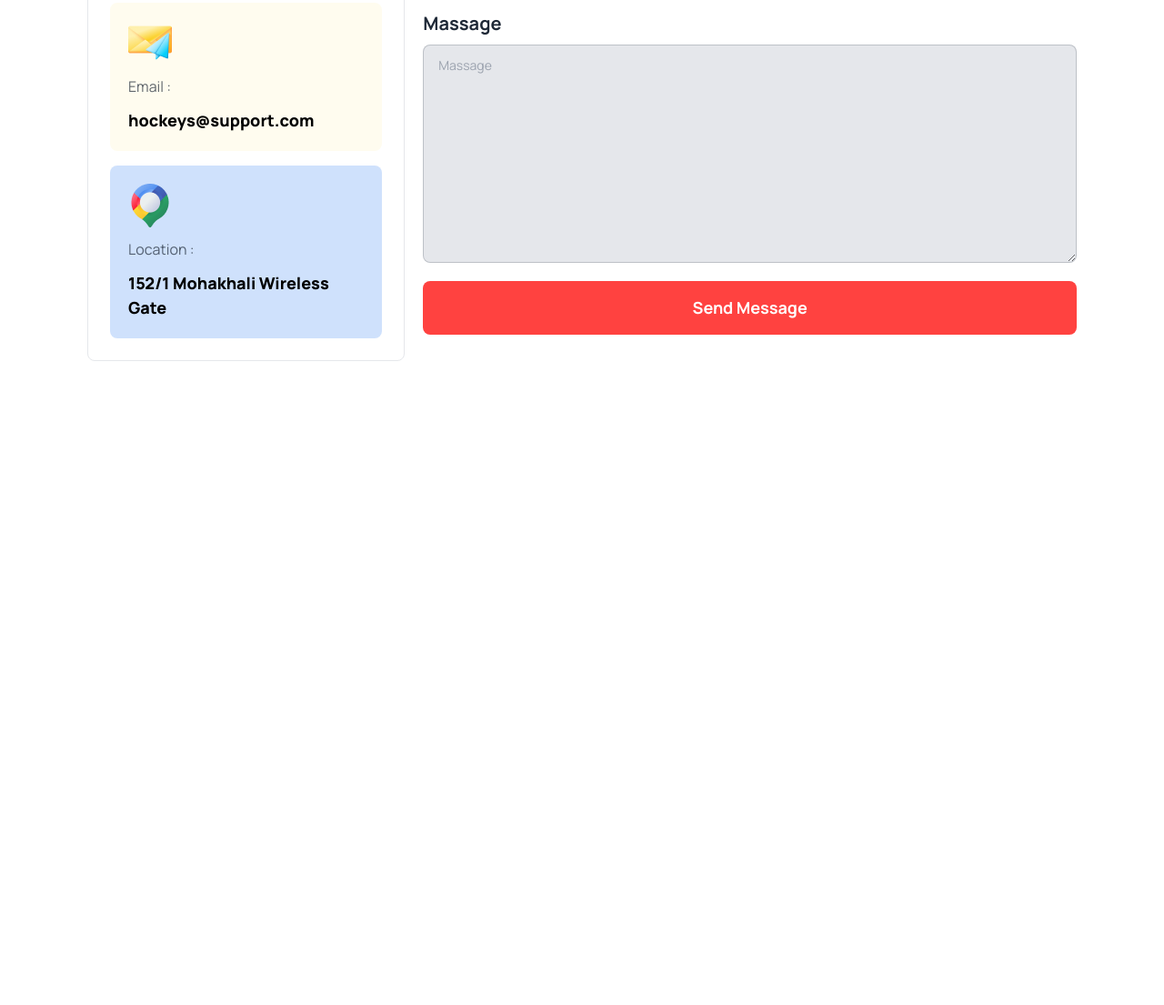
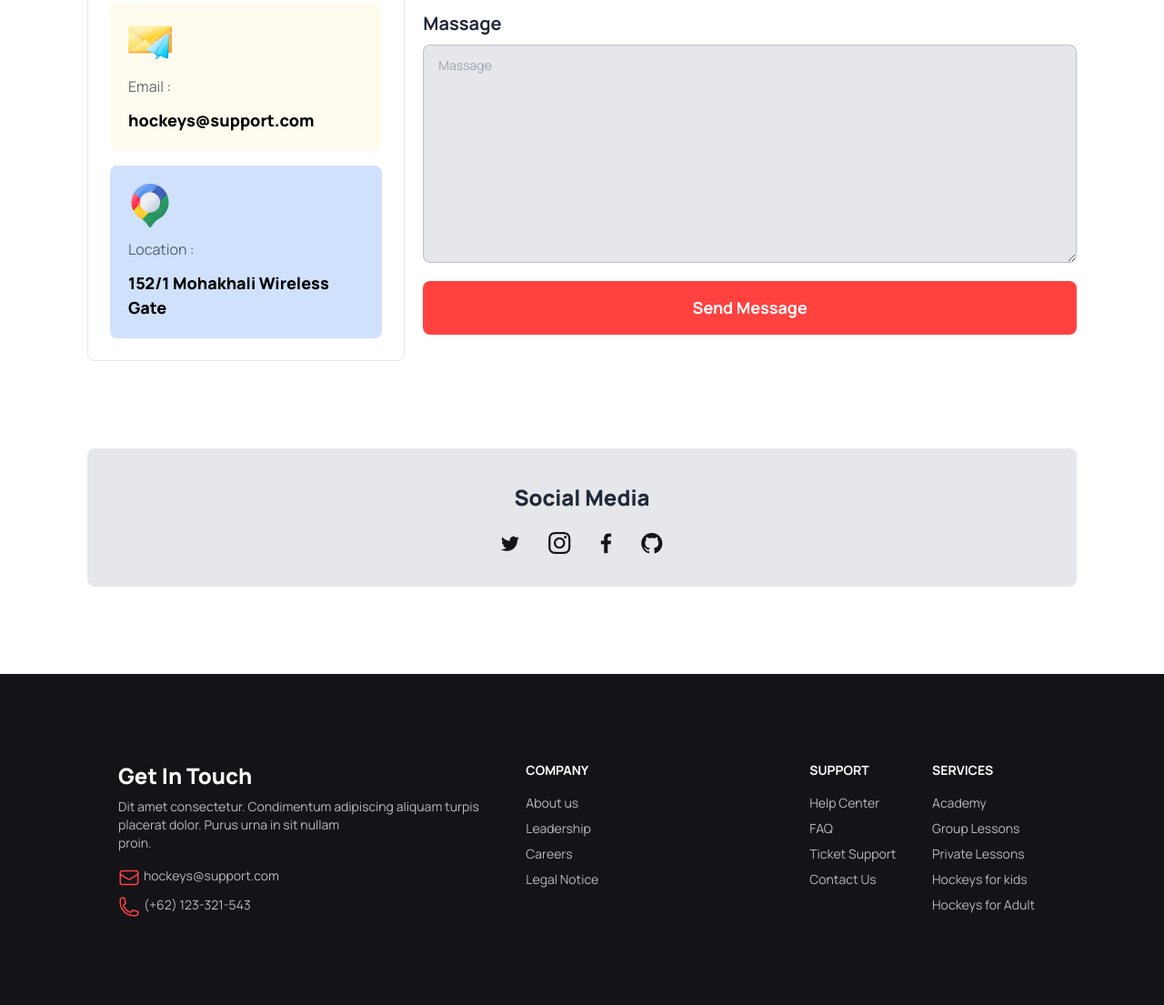
Before and after one commit to fahid123ff/asinment-3, a plain HTML site: page index.html in a window 1280 px wide. Shown: the part 4741-5846 px from the top of the page at 91% size. Before the commit the page ends 5182 px from the top, so only its background shows below. Drawn offline with nearby package versions, Linux system fonts and the light colour scheme.

Commit message:
finis all work

```diff
--- a/index.html
+++ b/index.html
@@ -603,10 +603,66 @@
             </div>
         </section>
         <!-- input fild end -->
+        <!-- socila media section start -->
+        <section class="space-y-5 my-24 bg-gray-200 p-9 rounded-lg">
+            <div class="flex justify-center items-center ">
+                <h2 class="font-extrabold text-[24px]">Social Media</h2>
+            </div>
+            <div class="flex space-x-8 justify-center items-center">
+                <span><img src="./Images/twiter.png" alt=""></span>
+                <span><img src="./Images/istagram.png" alt=""></span>
+                <span><img src="./Images/facebook.png" alt=""></span>
+                <span><img src="./Images/github.png" alt=""></span>
+
+            </div>
+        </section>
+        <!-- social media section end -->
     </main>
-    <footer>
 
+    <footer class="footer  p-10 text-base-content text-white   bg-[#131318] lg:px-[130px] py-24">
+        <aside
+            class="mx-auto  flex flex-col justify-center items-center text-center lg:mx-0 lg:justify-start lg:items-start lg:text-left">
+            <h2 class="text-2xl font-extrabold">Get In Touch</h2>
+            <p class="opacity-70">Dit amet consectetur. Condimentum adipiscing aliquam turpis <br> placerat dolor. Purus
+                urna in sit nullam
+                <br>
+                proin.
+            </p>
+            <div class="flex gap-1 mt-2">
+                <img src="./Images/Frame.png" alt="">
+                <p class="opacity-70">hockeys@support.com</p>
+            </div>
+            <div class="flex gap-1">
+                <img src="./Images/Frame (1).png" alt="">
+                <p class="opacity-70">(+62) 123-321-543</p>
+            </div>
+        </aside>
+        <div class="flex gap-10 lg:space-x-48 mx-auto">
+            <nav class="flex flex-col space-y-2 text-center lg:text-left">
+                <h6 class="footer-title opacity-100">Company</h6>
+                <a class="link link-hover opacity-70">About us</a>
+                <a class="link link-hover opacity-70">Leadership</a>
+                <a class="link link-hover opacity-70">Careers</a>
+                <a class="link link-hover opacity-70">Legal Notice</a>
+            </nav>
+            <nav class="flex flex-col space-y-2 text-center lg:text-left">
+                <h6 class="footer-title opacity-100">Support</h6>
+                <a class="link link-hover opacity-70">Help Center</a>
+                <a class="link link-hover opacity-70">FAQ</a>
+                <a class="link link-hover opacity-70">Ticket Support</a>
+                <a class="link link-hover opacity-70">Contact Us</a>
+            </nav>
+        </div>
+        <nav class="mx-auto flex flex-col justify-center  items-center lg:items-start">
+            <h6 class="footer-title opacity-100">Services</h6>
+            <a class="link link-hover opacity-70">Academy</a>
+            <a class="link link-hover opacity-70">Group Lessons</a>
+            <a class="link link-hover opacity-70">Private Lessons</a>
+            <a class="link link-hover opacity-70">Hockeys for kids</a>
+            <a class="link link-hover opacity-70">Hockeys for Adult</a>
+        </nav>
     </footer>
+
 </body>
 
 </html>
```
Also changed, not shown: Images/facebook.png (added), Images/github.png (added), Images/istagram.png (added), Images/twiter.png (added).
